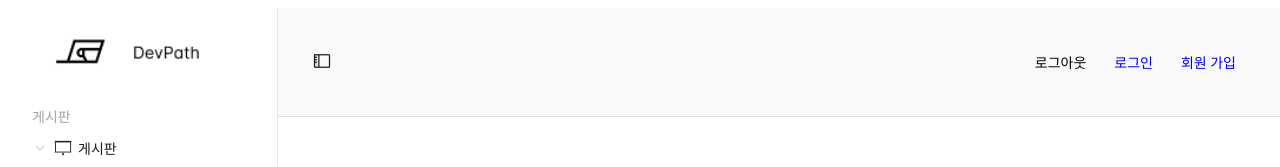
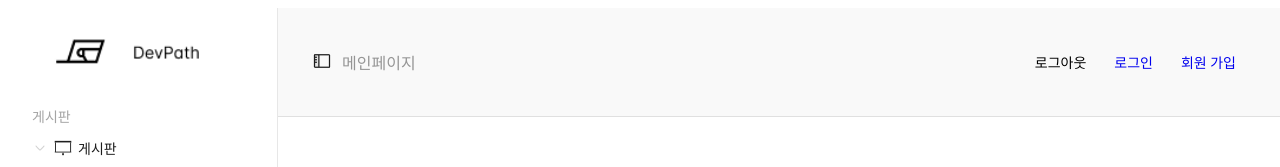
Before and after one commit to be15-FreePath-DevPath/be15-3rd-FreePath-DevPath-FE, a Vue app: page / in a window 1280 px wide. Shown: the top 167 px of the page. Built offline with nearby package versions, Linux system fonts and the light colour scheme.

Commit message:
[feat #16] 헤더 기능 emit, props 형태로 변경

```diff
--- a/src/components/layout/Header.vue
+++ b/src/components/layout/Header.vue
@@ -6,8 +6,12 @@ const emit = defineEmits(['navToggle'])
 const navToggle =  () => {
   emit('navToggle', {navToggled:true})
 }
-
-const breadcrumbItems = inject('items');
+defineProps({
+  breadcrumbItems: {
+    type: Array,
+    default: () => []
+  }
+})
 
 </script>
 
--- a/src/components/layout/LayoutDefault.vue
+++ b/src/components/layout/LayoutDefault.vue
@@ -11,7 +11,7 @@
             :breadcrumbItems="breadcrumbItems"
             @navToggle="handleSidebar"/>
         <main class="main-content" >
-          <RouterView />
+          <RouterView @updateBreadCrumb = "updateBreadCrumb"/>
         </main>
       </div>
     </div>
@@ -27,6 +27,10 @@
 
   const handleSidebar = () => {
     showSidebar.value = !showSidebar.value
+  }
+
+  const updateBreadCrumb = (newBreadCrumbItems) => {
+    breadcrumbItems.value = newBreadCrumbItems;
   }
   </script>
 
--- a/src/features/main/views/MainView.vue
+++ b/src/features/main/views/MainView.vue
@@ -1,13 +1,14 @@
 <script setup>
 
-import LayoutDefault from "@/components/layout/LayoutDefault.vue";
 import MainInfoPaging from "@/features/main/components/MainInfoPaging.vue";
+import {onMounted, ref} from 'vue'
 
-import {provide, ref} from 'vue'
+const newBreadCrumbItems = ref(['메인페이지'])
+const emit = defineEmits(['updateBreadCrumb'])
 
-const items = ref(['메인페이지'])
-
-provide('items', items);
+onMounted(() => {
+  emit('updateBreadCrumb', newBreadCrumbItems.value)
+});
 </script>
 
 <template>
```
